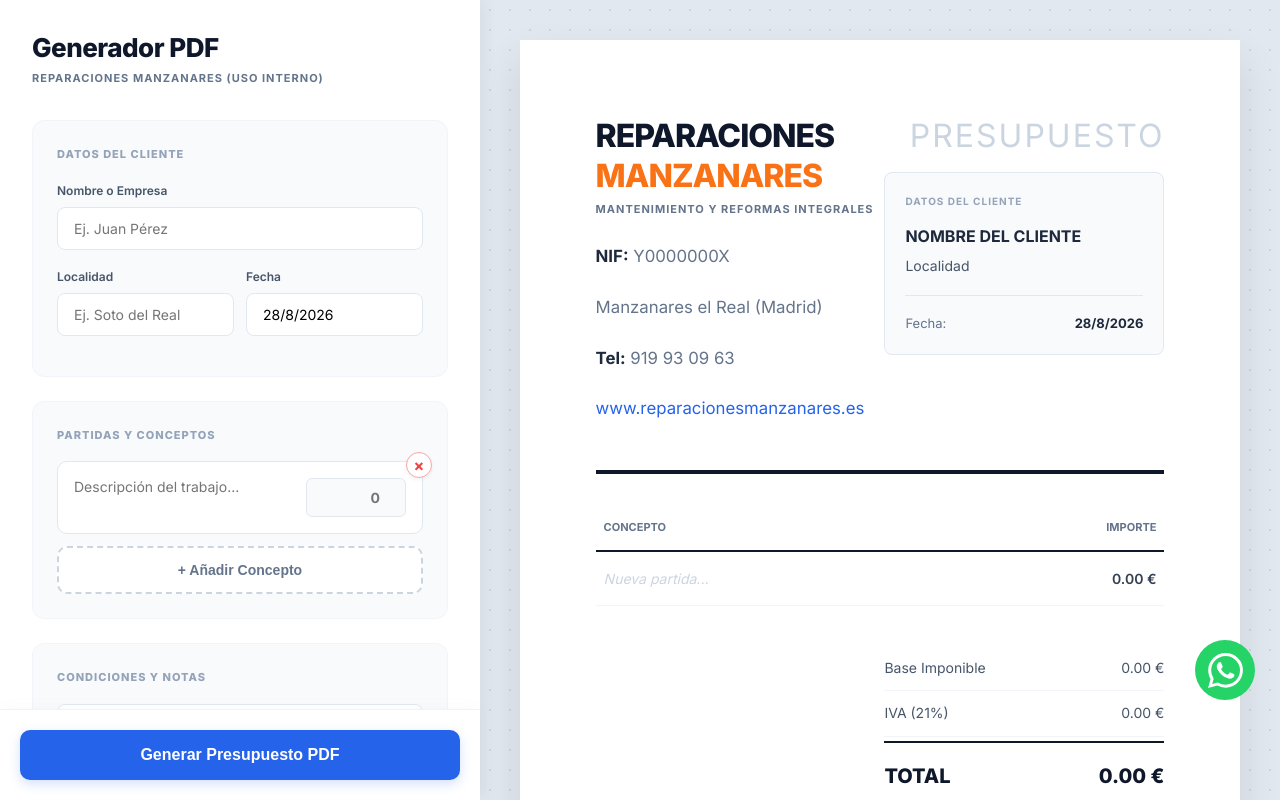
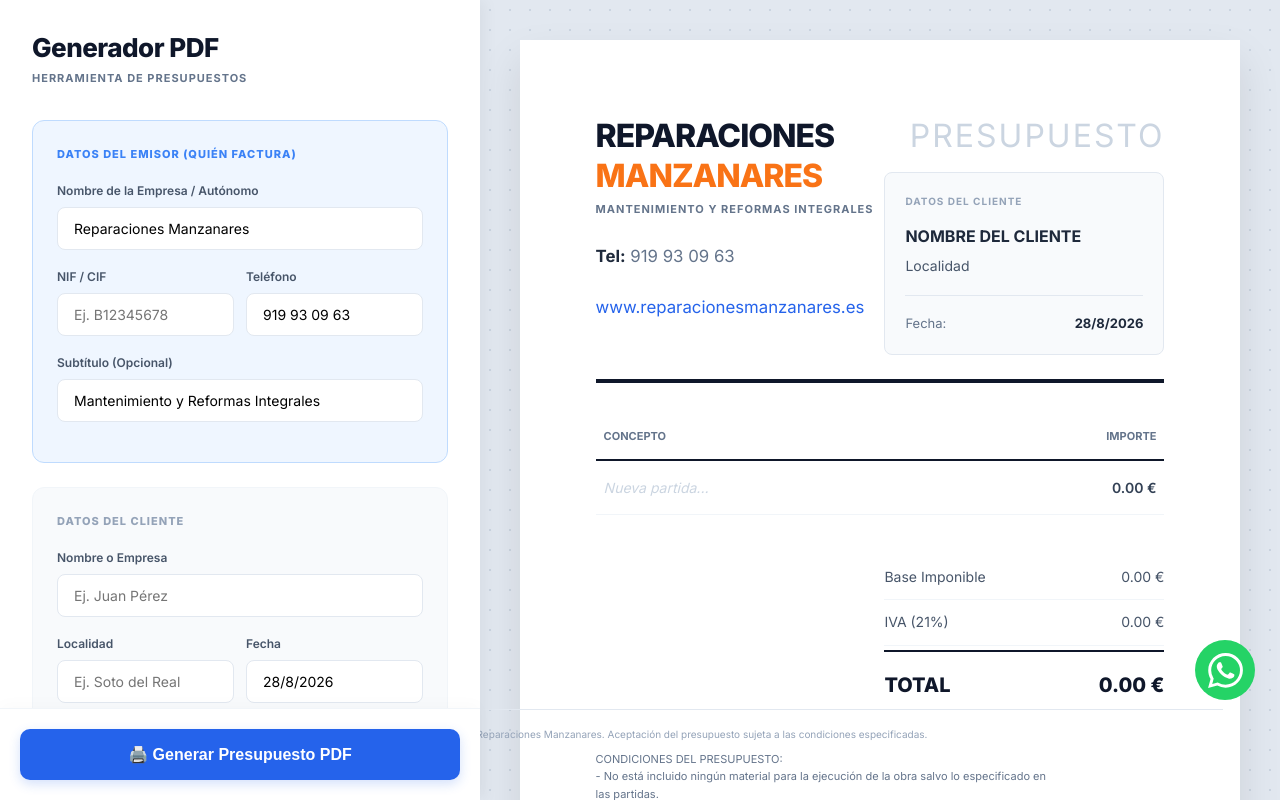
Before and after one commit to rubendelgadoomente-design/reparaciones-manzanares, a Next.js app: page /admin/presupuestos in a window 1280 px wide. Built offline with nearby package versions, Linux system fonts and the light colour scheme.

Commit message:
Añadir configuración de Emisor (Marca Blanca) en presupuestos

```diff
--- a/src/app/admin/presupuestos/page.tsx
+++ b/src/app/admin/presupuestos/page.tsx
@@ -2,6 +2,14 @@
 import React, { useState } from 'react';
 
 export default function PresupuestosPage() {
+  const [emisor, setEmisor] = useState({
+    nombre: 'Reparaciones Manzanares',
+    subtitulo: 'Mantenimiento y Reformas Integrales',
+    nif: '',
+    telefono: '919 93 09 63',
+    web: 'www.reparacionesmanzanares.es'
+  });
+
   const [cliente, setCliente] = useState({
     nombre: '',
     localidad: '',
@@ -34,6 +42,14 @@ export default function PresupuestosPage() {
   const subtotal = partidas.reduce((acc, part) => acc + (Number(part.precio) || 0), 0);
   const iva = subtotal * 0.21;
   const total = subtotal + iva;
+
+  // Renderizador especial para el título si es la marca propia
+  const renderLogo = (nombre: string) => {
+    if (nombre.toUpperCase() === 'REPARACIONES MANZANARES') {
+      return <><span style={{color: '#0f172a'}}>REPARACIONES</span> <span style={{color:'#f97316'}}>MANZANARES</span></>;
+    }
+    return <span style={{color: '#0f172a'}}>{nombre.toUpperCase()}</span>;
+  };
 
   return (
     <>
@@ -192,7 +208,29 @@ export default function PresupuestosPage() {
         <div className="control-panel">
           <div className="control-scroll">
             <h1 className="header-title">Generador PDF</h1>
-            <p className="header-subtitle">Reparaciones Manzanares (Uso Interno)</p>
+            <p className="header-subtitle">Herramienta de Presupuestos</p>
+
+            <div className="section-box" style={{backgroundColor: '#eff6ff', borderColor: '#bfdbfe'}}>
+              <div className="section-title" style={{color: '#3b82f6'}}>Datos del Emisor (Quién factura)</div>
+              <div className="form-group">
+                <label className="form-label">Nombre de la Empresa / Autónomo</label>
+                <input type="text" className="form-input" value={emisor.nombre} onChange={e => setEmisor({...emisor, nombre: e.target.value})} />
+              </div>
+              <div className="grid-2">
+                <div className="form-group">
+                  <label className="form-label">NIF / CIF</label>
+                  <input type="text" className="form-input" placeholder="Ej. B12345678" value={emisor.nif} onChange={e => setEmisor({...emisor, nif: e.target.value})} />
+                </div>
+                <div className="form-group">
+                  <label className="form-label">Teléfono</label>
+                  <input type="text" className="form-input" value={emisor.telefono} onChange={e => setEmisor({...emisor, telefono: e.target.value})} />
+                </div>
+              </div>
+              <div className="form-group">
+                <label className="form-label">Subtítulo (Opcional)</label>
+                <input type="text" className="form-input" value={emisor.subtitulo} onChange={e => setEmisor({...emisor, subtitulo: e.target.value})} />
+              </div>
+            </div>
 
             <div className="section-box">
               <div className="section-title">Datos del Cliente</div>
@@ -242,22 +280,21 @@ export default function PresupuestosPage() {
           </div>
 
           <div className="print-btn-container">
-            <button className="btn-print" onClick={handlePrint}>Generar Presupuesto PDF</button>
+            <button className="btn-print" onClick={handlePrint}>🖨️ Generar Presupuesto PDF</button>
           </div>
         </div>
 
         {/* PANEL DERECHO (PREVIEW) */}
         <div className="preview-panel">
-          <div className="a4-page" style={{ position: 'relative' }}>
+          <div className="a4-page">
             <div className="doc-header">
               <div>
-                <h1 className="doc-title">Reparaciones <span style={{color:'#f97316'}}>Manzanares</span></h1>
-                <p className="doc-subtitle">Mantenimiento y Reformas Integrales</p>
+                <h1 className="doc-title">{renderLogo(emisor.nombre)}</h1>
+                <p className="doc-subtitle">{emisor.subtitulo}</p>
                 <div className="doc-info">
-                  <p><strong>NIF:</strong> Y0000000X</p>
-                  <p>Manzanares el Real (Madrid)</p>
-                  <p><strong>Tel:</strong> 919 93 09 63</p>
-                  <p style={{color:'#2563eb'}}>www.reparacionesmanzanares.es</p>
+                  {emisor.nif && <p><strong>NIF/CIF:</strong> {emisor.nif}</p>}
+                  <p><strong>Tel:</strong> {emisor.telefono}</p>
+                  {emisor.web && <p style={{color:'#2563eb'}}>{emisor.web}</p>}
                 </div>
               </div>
               <div style={{textAlign:'right'}}>
@@ -300,24 +337,23 @@ export default function PresupuestosPage() {
             <div className="doc-notes">{notas}</div>
 
             <div style={{position:'absolute', bottom:'15mm', left:'15mm', right:'15mm', textAlign:'center', fontSize:'10px', color:'#94a3b8', borderTop:'1px solid #e2e8f0', paddingTop:'16px'}}>
-              Documento generado por Reparaciones Manzanares. Aceptación del presupuesto sujeta a las condiciones especificadas.
+              Documento generado por {emisor.nombre}. Aceptación del presupuesto sujeta a las condiciones especificadas.
             </div>
           </div>
         </div>
       </div>
 
-      {/* VISTA PARA IMPRESIÓN REAL (Oculta en pantalla, visible al imprimir) */}
+      {/* VISTA PARA IMPRESIÓN REAL */}
       <div className="print-area" style={{display: 'none'}}>
-          <div className="a4-page" style={{boxShadow:'none', margin:0, padding:0, width:'100%', minHeight:'auto', position: 'relative'}}>
+          <div className="a4-page" style={{boxShadow:'none', margin:0, padding:0, width:'100%', minHeight:'auto'}}>
             <div className="doc-header">
               <div>
-                <h1 className="doc-title">Reparaciones <span style={{color:'#f97316'}}>Manzanares</span></h1>
-                <p className="doc-subtitle">Mantenimiento y Reformas Integrales</p>
+                <h1 className="doc-title">{renderLogo(emisor.nombre)}</h1>
+                <p className="doc-subtitle">{emisor.subtitulo}</p>
                 <div className="doc-info">
-                  <p><strong>NIF:</strong> Y0000000X</p>
-                  <p>Manzanares el Real (Madrid)</p>
-                  <p><strong>Tel:</strong> 919 93 09 63</p>
-                  <p style={{color:'#2563eb'}}>www.reparacionesmanzanares.es</p>
+                  {emisor.nif && <p><strong>NIF/CIF:</strong> {emisor.nif}</p>}
+                  <p><strong>Tel:</strong> {emisor.telefono}</p>
+                  {emisor.web && <p style={{color:'#2563eb'}}>{emisor.web}</p>}
                 </div>
               </div>
               <div style={{textAlign:'right'}}>
@@ -358,6 +394,10 @@ export default function PresupuestosPage() {
             </div>
 
             <div className="doc-notes">{notas}</div>
+
+            <div style={{position:'absolute', bottom:'0', left:'0', right:'0', textAlign:'center', fontSize:'10px', color:'#94a3b8', borderTop:'1px solid #e2e8f0', paddingTop:'16px'}}>
+              Documento generado por {emisor.nombre}.
+            </div>
           </div>
       </div>
     </>
```
